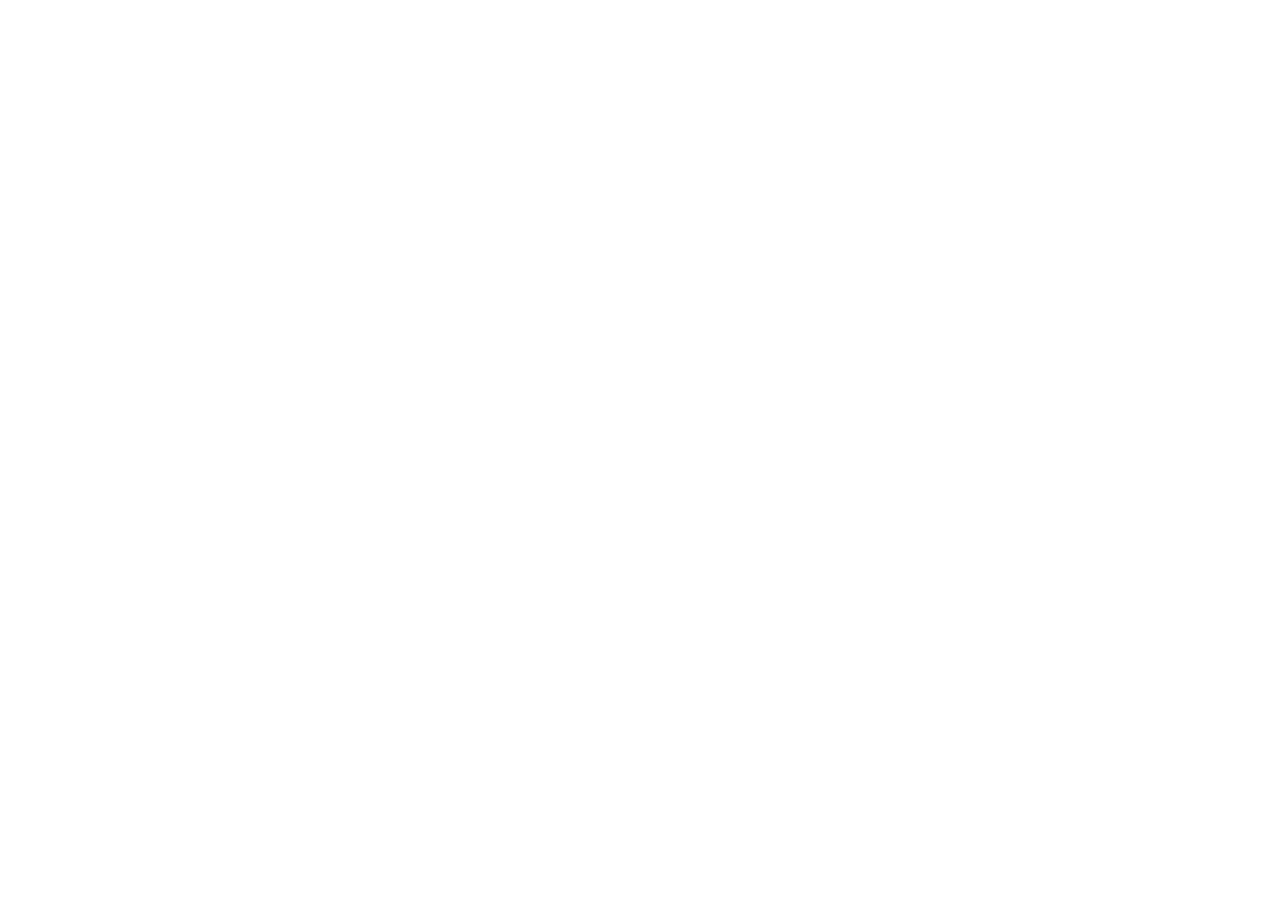
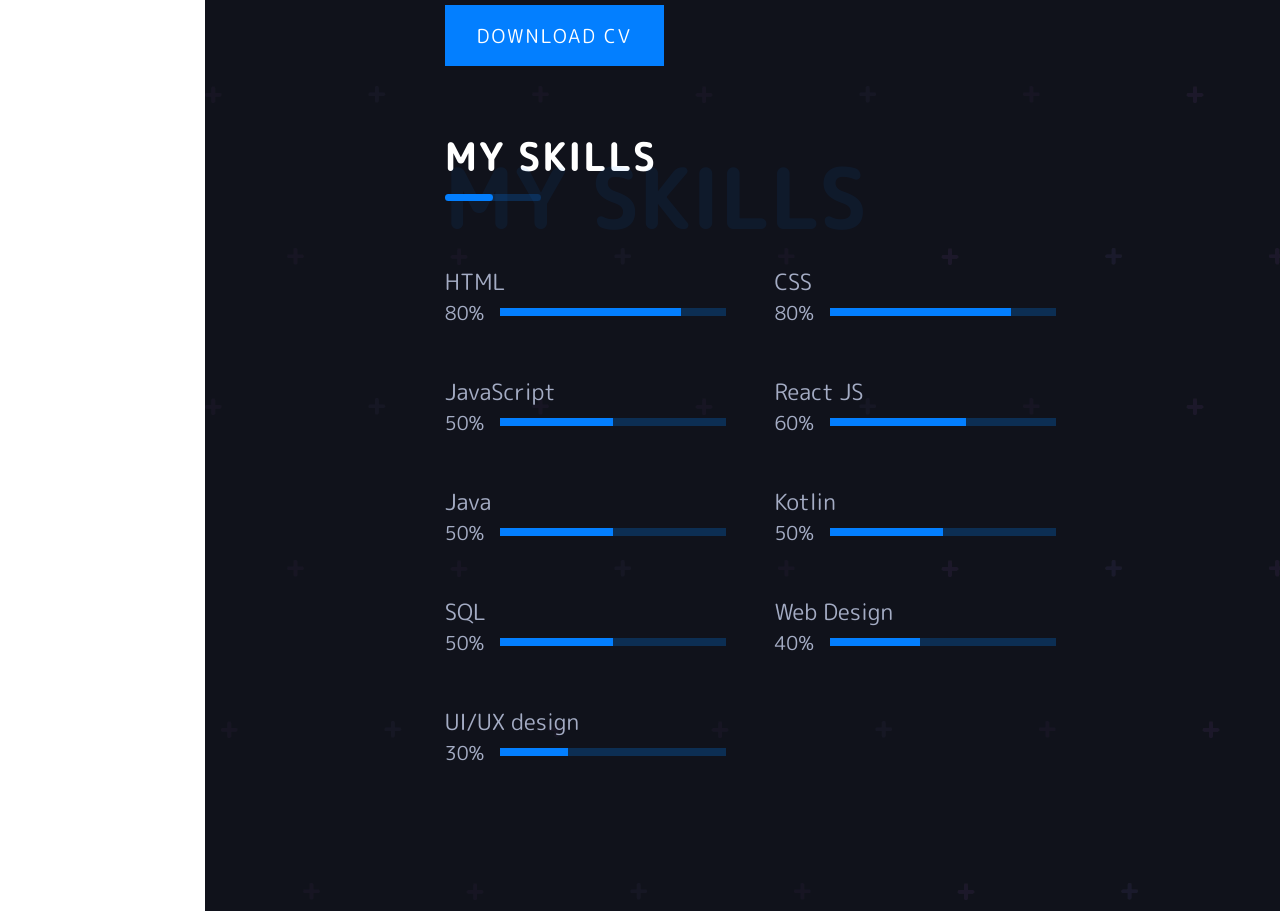
Before and after one commit to TrondEinar/my_portfolio, a React (Create React App) app: page /about in a window 1280 px wide. Shown: the part 1040-1951 px from the top of the page. Before the commit the page ends 857 px from the top, so only its background shows below. Built offline with nearby package versions, Linux system fonts and the light colour scheme.

Commit message:
added skillssection-component and styles

```diff
--- a/src/App.scss
+++ b/src/App.scss
@@ -3,6 +3,7 @@
 @import './styles/typography';
 @import './styles/title';
 @import './styles/about';
+@import './styles/skills';
 
 * {
     padding: 0;
--- /dev/null
+++ b/src/Components/SkillsSection.js
@@ -0,0 +1,21 @@
+import React from 'react';
+
+function SkillsSection({skill, progress, width}) {
+    return (
+        <div className="SkillSection">
+            <div className="skills-container">
+                <h5 className="skill-title">{skill}</h5>
+                <div className="skill-bar">
+                    <p className="skill-text">{progress}</p>
+                    <div className="skill-progress">
+                        <div className="progress">
+                            <div className="inner-progress" style={{width: width}}></div>
+                        </div>
+                    </div>
+                </div>
+            </div>
+        </div>
+    )
+}
+
+export default SkillsSection;
--- a/src/Pages/AboutPage.js
+++ b/src/Pages/AboutPage.js
@@ -1,12 +1,25 @@
 import React from 'react'
 import Tittle from '../Components/Tittle';
 import ImageSection from '../Components/ImageSection';
+import SkillsSection from '../Components/SkillsSection';
 
 function AboutPage() {
     return (
         <div className="AboutPage">
             <Tittle title={'About Me'} span={'About Me'}/>
             <ImageSection />
+            <Tittle title={'My Skills'} span={'My Skills'}/>
+            <div className="skillsContainer">
+            <SkillsSection skill={'HTML'} progress={'80%'} width={'80%'}/>
+            <SkillsSection skill={'CSS'} progress={'80%'} width={'80%'}/>
+            <SkillsSection skill={'JavaScript'} progress={'50%'} width={'50%'}/>
+            <SkillsSection skill={'React JS'} progress={'60%'} width={'60%'}/>
+            <SkillsSection skill={'Java'} progress={'50%'} width={'50%'}/>
+            <SkillsSection skill={'Kotlin'} progress={'50%'} width={'50%'}/>
+            <SkillsSection skill={'SQL'} progress={'50%'} width={'50%'}/>
+            <SkillsSection skill={'Web Design'} progress={'40%'} width={'40%'}/>
+            <SkillsSection skill={'UI/UX design'} progress={'30%'} width={'30%'}/>
+            </div>
         </div>
     )
 }
--- a/src/styles/_about.scss
+++ b/src/styles/_about.scss
@@ -1,38 +1,42 @@
-.ImageSection {
+.ImageSection{
     display: flex;
     margin-top: 4rem;
-
-    .img {
+    margin-bottom: 4rem;
+    .img{
         width: 100%;
         height: 50vh;
-
-        img {
+        img{
             width: 100%;
             object-fit: cover;
             height: 100%;
         }
     }
-}
 
-.about-info {
+    .about-info{
         margin-left: 2rem;
-
-    h4 {
+        h4{
             font-size: 2rem;
         }
-
-    .about-text {
+        .about-text{
             padding: 1rem 0;
         }
     }
+    @media screen and (max-width: 1400px){
+        flex-direction: column;
+        .about-info{
+            margin-left: 0;
+            margin-top: 1rem;
+        }
+    }
 
-.about-details {
+}
+
+.about-details{
     display: flex;
-    p {
+    p{
         padding: .3rem 0;
     }
-
-    .right-section {
+    .right-section{
         margin-left: 2.3rem;
     }
 }
@@ -64,3 +68,14 @@
         width: 100%;
     }
 }
+
+.skillsContainer{
+    display: grid;
+    grid-template-columns: repeat(2, 1fr);
+    column-gap: 4rem;
+    row-gap: 3rem;
+    margin: 4rem 0;
+    @media screen and (max-width: 1100px){
+        grid-template-columns: repeat(1, 1fr);
+    }
+}
--- /dev/null
+++ b/src/styles/_skills.scss
@@ -0,0 +1,39 @@
+.SkillSection {
+
+}
+
+.skills-container {
+
+    .skill-title {
+        font-size: 1.4rem;
+        font-weight: 400;
+    }
+
+    .skill-bar {
+        display: flex;
+        align-items: center;
+        .skill-text {
+
+        }
+
+        .skill-progress {
+            width: 100%;
+            .progress {
+                width: 100%;
+                height: .5rem;
+                background-color: red;
+                margin-left: 1rem;
+                background-color: #0381ff3f;
+                position: relative;
+
+                .inner-progress {
+                    position: absolute;
+                    background-color: #037FFF;
+                    height: 100%;
+                    bottom: 0;
+                    left: 0;
+                }
+            }
+        }
+    }
+}
```
Also changed, not shown: 1 other file (tests, documents, lock files or other folders). Lines whose indentation alone changed are shown as unchanged.
